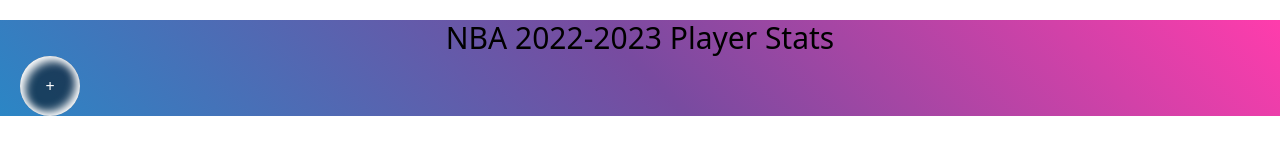
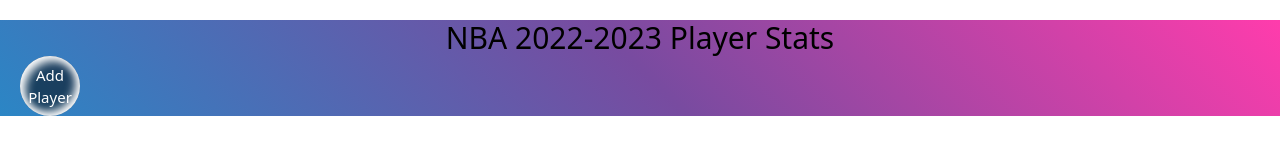
Before and after one commit to vic-tran/nba, a React (Create React App) app: page / in a window 1280 px wide. Shown: the top 166 px of the page. Built offline with nearby package versions, Linux system fonts and the light colour scheme; the HTML template or start-up script is replaced by a standard one.

Commit message:
Styling changes on playercardlist

```diff
--- a/src/components/PlayerCardList.jsx
+++ b/src/components/PlayerCardList.jsx
@@ -24,8 +24,9 @@
       <h2 className="flex justify-center text-3xl mt-5">NBA 2022-2023 Player Stats</h2>
       <div>
         <button className="addPlayer" onClick={handleAddPlayer}>
-          +
+          Add Player
         </button>
+
       </div>
 
       <div className="flex flex-wrap justify-center">
@@ -33,7 +34,7 @@
           <div key={player.id} className="inline-flex items-center flex-col mr-10 space-x-4">
             <PlayerCard playerName={player.name} />
             <button
-              className="cursor-pointer font-semibold text-blue-300"
+              className="cursor-pointer font-semibold text-blue-300 mb-5"
               onClick={() => handleDeletePlayer(player)}
             >
               Delete Player
--- a/src/index.css
+++ b/src/index.css
@@ -9,7 +9,6 @@
     border: 1px solid rgba(54,69,98, 0.18);
     padding: 1%;
     margin-top:15px;
-    margin-bottom: 10px;
     background-color: #27354D;
     background: linear-gradient(
         180deg,
@@ -19,6 +18,7 @@
 }
 
 .addPlayer {
+    font-size: 15px;
     color: white;
     width: 60px;
     height: 60px;
```
